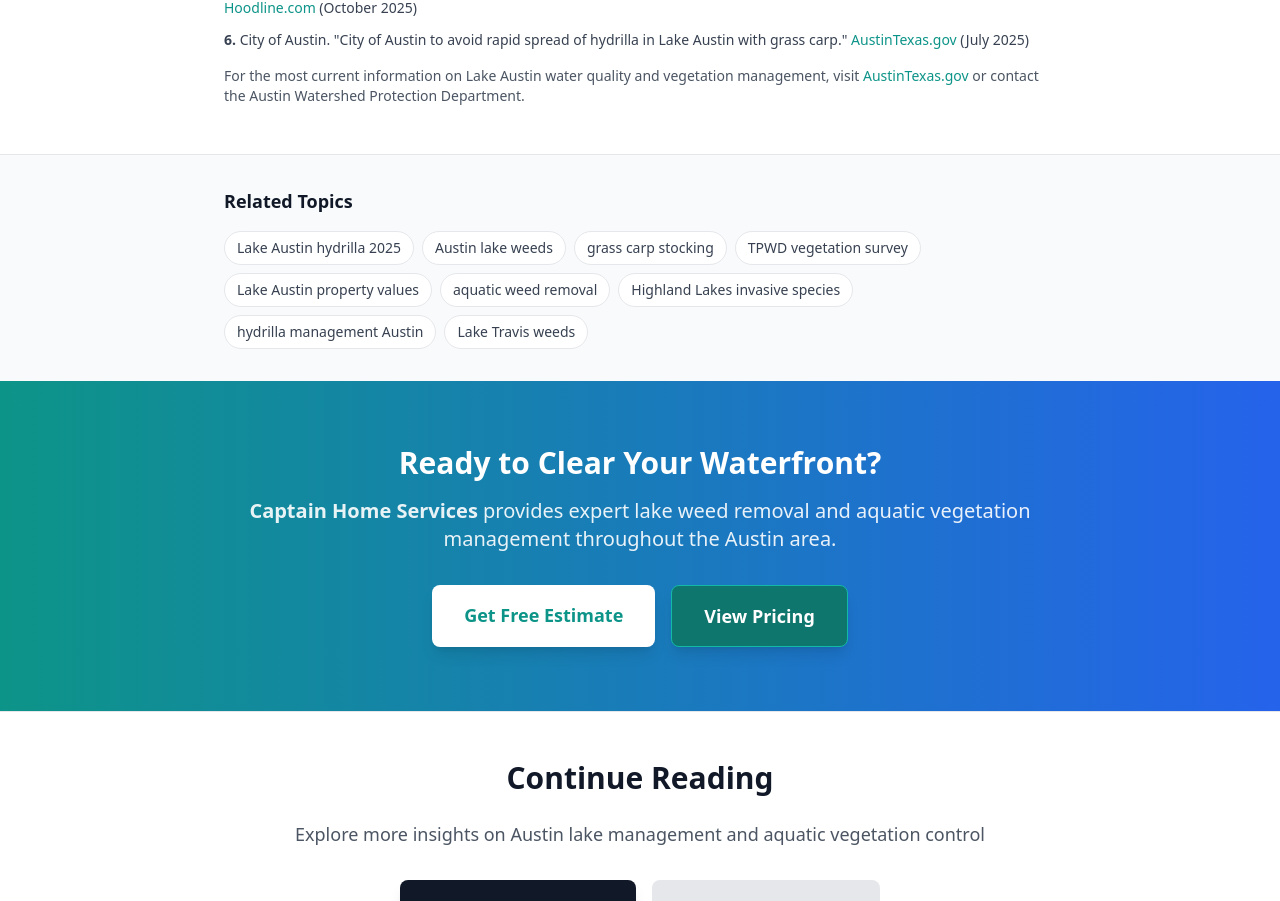
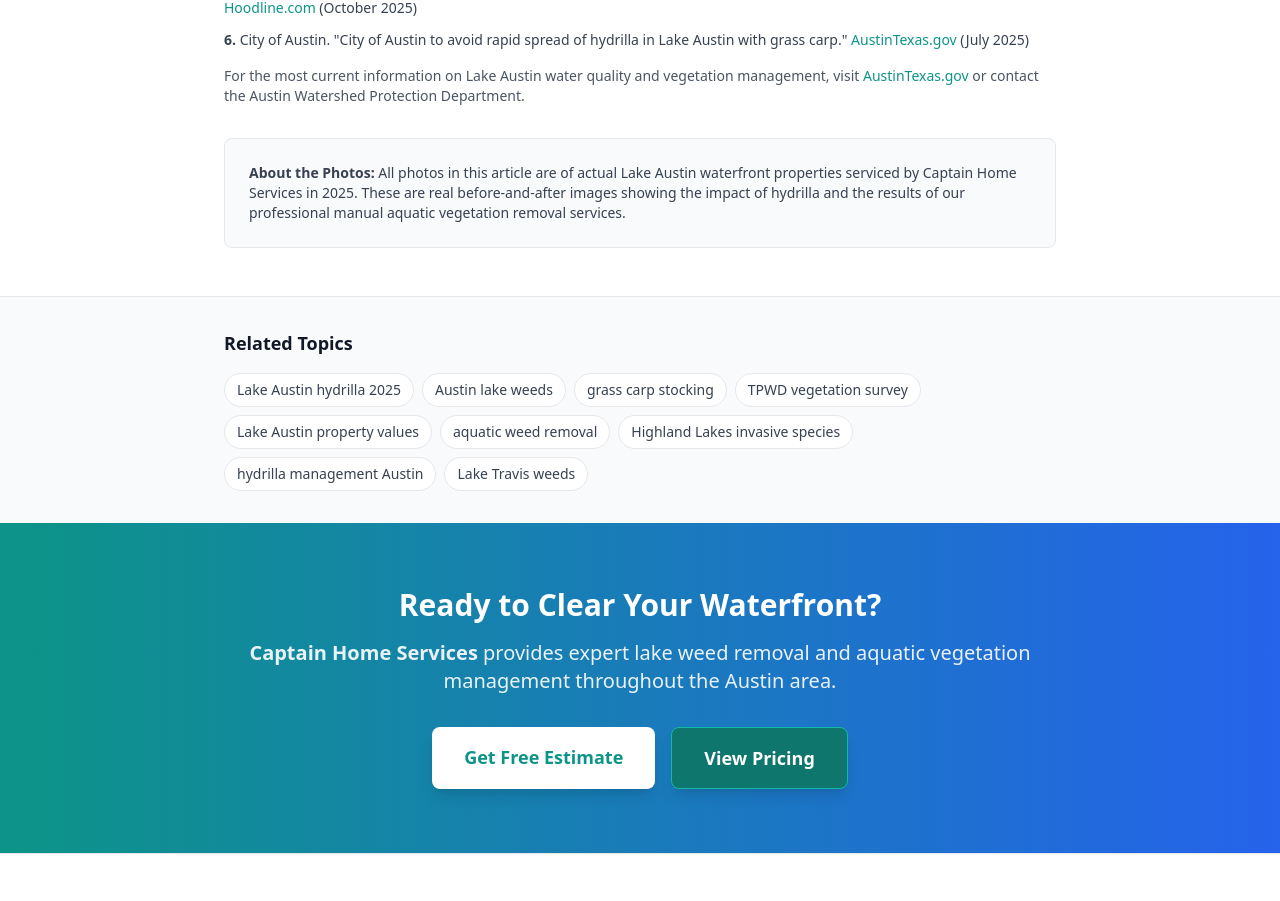
Before and after one commit to captainhomeservices/firstdraftrepository, a React (Vite) app: page /blog/lake-austin-hydrilla-crisis-deepens-city-plans-grass-carp-response-fall-2025 in a window 1280 px wide. Shown: the part 8998-9899 px from the top of the page. Built offline with nearby package versions, Linux system fonts and the light colour scheme.

Commit message:
Updated HydrillaCrisis2025Page.tsx

```diff
--- a/src/pages/blog/HydrillaCrisis2025Page.tsx
+++ b/src/pages/blog/HydrillaCrisis2025Page.tsx
@@ -235,6 +235,12 @@ const HydrillaCrisis2025Page = () => {
             or contact the Austin Watershed Protection Department.
           </p>
         </div>
+
+        <div className="bg-gray-50 border border-gray-200 rounded-lg p-6 mt-8">
+          <p className="text-sm text-gray-700 mb-0">
+            <strong>About the Photos:</strong> All photos in this article are of actual Lake Austin waterfront properties serviced by Captain Home Services in 2025. These are real before-and-after images showing the impact of hydrilla and the results of our professional manual aquatic vegetation removal services.
+          </p>
+        </div>
       </div>
     </BlogPost>
   );
```
